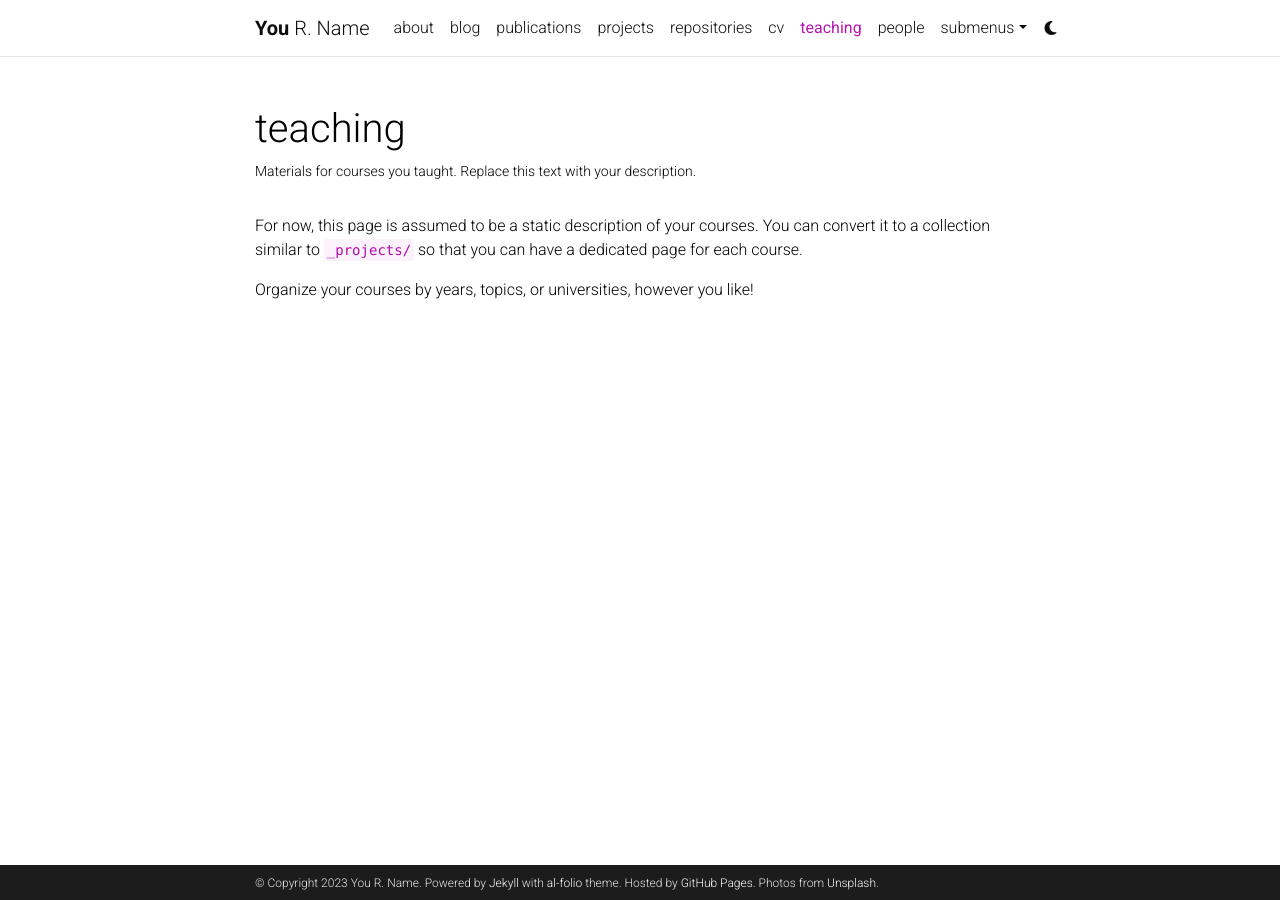
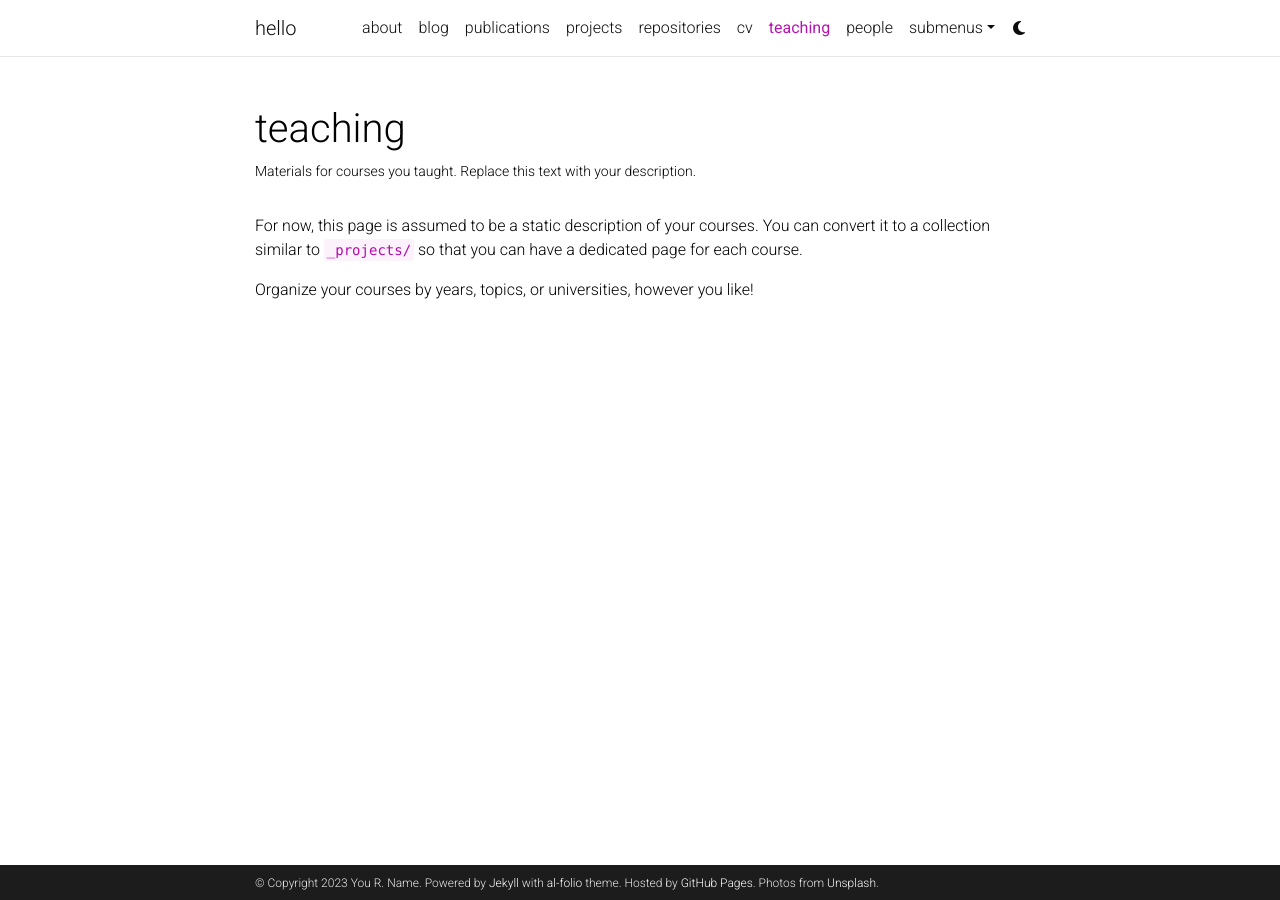
Before and after one commit to thierrydamiba/thierrydamiba.github.io, a Jekyll site: the page built from _pages/teaching.md, in a window 1280 px wide. Built offline with Jekyll 4.4.1, drawn with Linux system fonts in a browser that asks for light colours; comment, search, counter and statistics services are not loaded; a style sheet for code colours, icons or effects is not loaded.

Commit message:
Update _config.yml

```diff
--- a/_config.yml
+++ b/_config.yml
@@ -2,7 +2,7 @@
 # Site settings
 # -----------------------------------------------------------------------------
 
-title: blank # the website title (if blank, full name will be used instead)
+title: hello # the website title (if blank, full name will be used instead)
 first_name: You
 middle_name: R.
 last_name: Name
@@ -19,7 +19,7 @@
 icon: ⚛️  # the emoji used as the favicon (alternatively, provide image name in /assets/img/)
 
 url: https://thierrydamiba.github.io # the base hostname & protocol for your site
-baseurl: #/al-folio # the subpath of your site, e.g. /blog/
+baseurl: # the subpath of your site, e.g. /blog/
 last_updated: false # set to true if you want to display last updated in the footer
 impressum_path:  # set to path to include impressum link in the footer, use the same path as permalink in a page, helps to conform with EU GDPR
 
@@ -329,7 +329,7 @@
 # -----------------------------------------------------------------------------
 
 imagemagick:
-  enabled: true # enables responsive images for your site (recommended, see https://github.com/alshedivat/al-folio/issues/537)
+  enabled: false # enables responsive images for your site (recommended, see https://github.com/alshedivat/al-folio/issues/537)
   widths:
     - 480
     - 800
```
